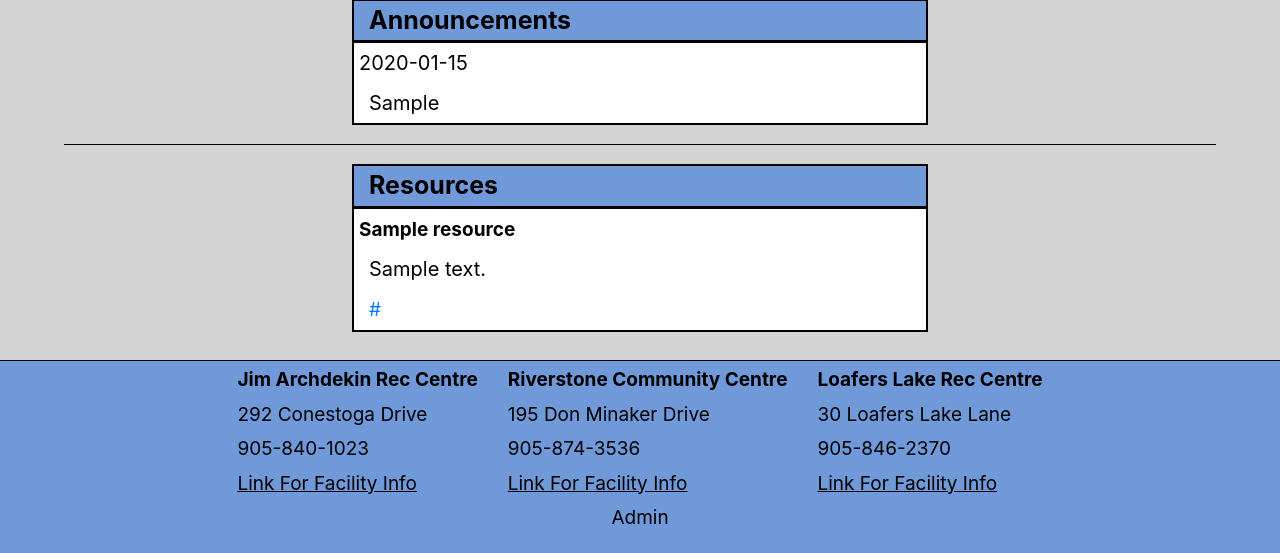
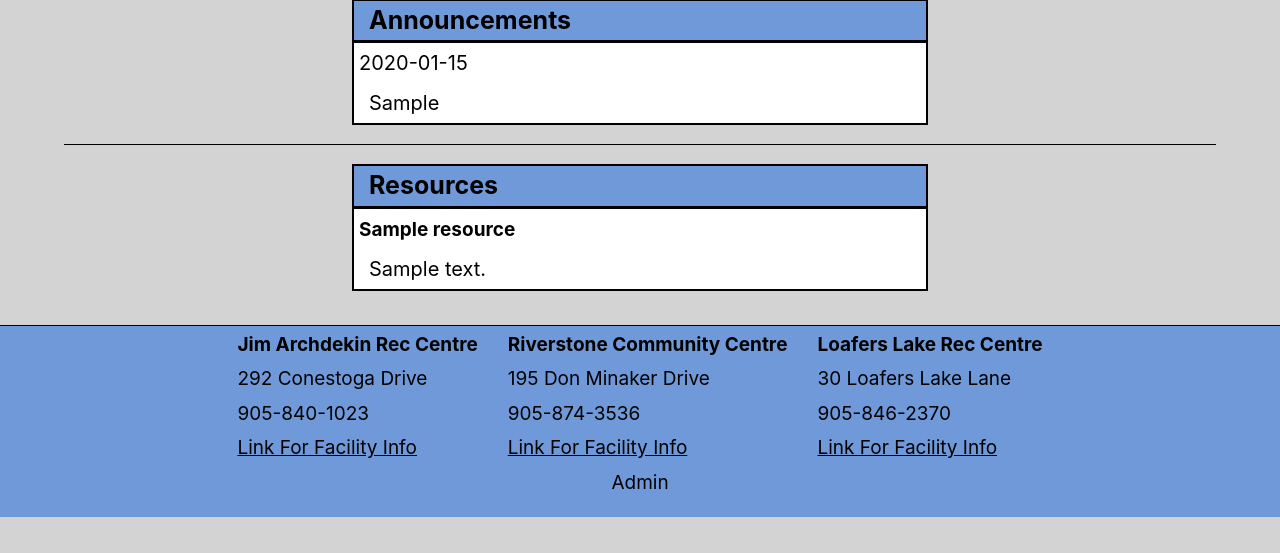
Before and after one commit to Siarnt/brampton-squash, a Flask app: page / in a window 1280 px wide. Shown: the part 564-1117 px from the top of the page. After the commit the page ends 1081 px from the top, so only its background shows below. Run offline with Flask 2, Linux system fonts and the light colour scheme; tables that the repository leaves empty hold one stand-in row (values such as "Sample post"); some libraries are stand-ins or nearby versions.

Commit message:
fixing resources link row

```diff
--- a/templates/home.html
+++ b/templates/home.html
@@ -54,9 +54,11 @@
         <tr>
             <td style="padding-left: 15px">{{ resource.description }}</td>
         </tr>
+        {% if resource.link|length > 1 %}
         <tr style="border-bottom: 1px solid;">
-            <td style="padding-left: 15px"><a href="{{ resource.link }}" target="blank">{{ resource.link }}</a></td>
+            <td style="padding-left: 15px"><a href="{{ resource.link }}" target="blank">Link To Resource</a></td>
         </tr>
+        {% endif %}
         {% endfor %}
     </table>
     <br>
```
